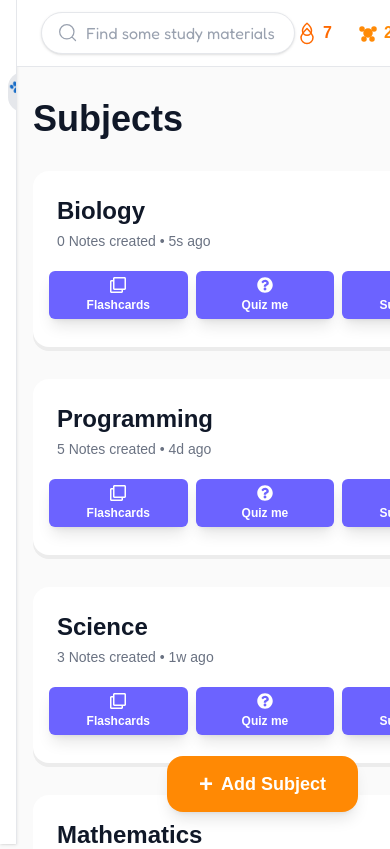
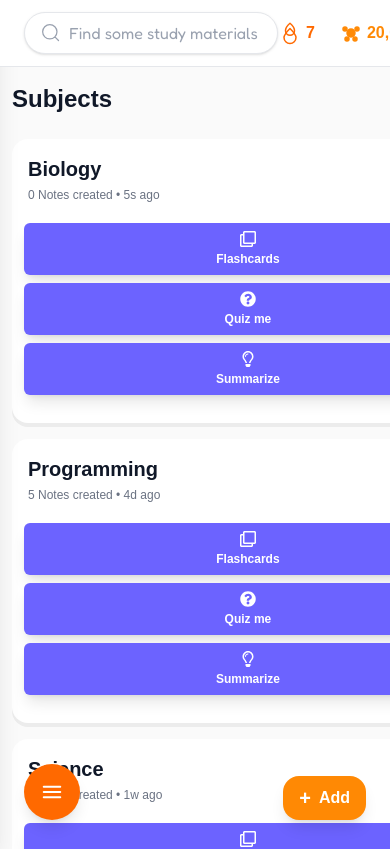
Before and after one commit to rdeniele/wisker-web, a Next.js app: page /subjects in a window 390 px wide. Shown: the top 849 px of the page. Built offline with nearby package versions, Linux system fonts and the light colour scheme.

Commit message:
feat: enhance Sidebar component with mobile support and improved styling

```diff
--- a/src/app/(authenticated)/subjects/page.tsx
+++ b/src/app/(authenticated)/subjects/page.tsx
@@ -16,16 +16,16 @@ function SubjectsPage() {
   const [openMenuId, setOpenMenuId] = useState<string | null>(null);
 
   return (
-    <div className="px-4 py-8">
+    <div className="px-3 sm:px-4 md:px-6 py-4 sm:py-6 md:py-8">
       {/* Header */}
-      <div className="flex items-center mb-8">
-        <h1 className="text-4xl font-extrabold text-gray-900 font-fredoka">
+      <div className="flex items-center mb-6 sm:mb-8">
+        <h1 className="text-2xl sm:text-3xl md:text-4xl font-extrabold text-gray-900 font-fredoka">
           Subjects
         </h1>
       </div>
 
       {/* Subject Cards as Grid */}
-      <div className="grid grid-cols-1 sm:grid-cols-2 lg:grid-cols-4 gap-8">
+      <div className="grid grid-cols-1 sm:grid-cols-2 lg:grid-cols-3 xl:grid-cols-4 gap-4 sm:gap-6 lg:gap-8">
         {subjects.map((subject) => (
           <div
             key={subject.id}
@@ -33,12 +33,12 @@ function SubjectsPage() {
             style={{ boxShadow: "0 4px 0 #ececec" }}
           >
             {/* Card header */}
-            <div className="flex items-start justify-between p-6 pb-2">
-              <div>
-                <div className="text-2xl font-extrabold text-gray-900 font-fredoka mb-1">
+            <div className="flex items-start justify-between p-4 sm:p-6 pb-2 gap-2">
+              <div className="flex-1 min-w-0">
+                <div className="text-xl sm:text-2xl font-extrabold text-gray-900 font-fredoka mb-1 break-words">
                   {subject.name}
                 </div>
-                <div className="text-gray-500 text-sm font-medium">
+                <div className="text-gray-500 text-xs sm:text-sm font-medium">
                   {subject.notes} Notes created &bull; {subject.time}
                 </div>
               </div>
@@ -47,10 +47,10 @@ function SubjectsPage() {
                 alt="cat reading"
                 width={80}
                 height={80}
-                className="w-20 h-20 object-contain -mt-6 -mr-2"
+                className="w-16 h-16 sm:w-20 sm:h-20 object-contain -mt-4 sm:-mt-6 -mr-1 sm:-mr-2 flex-shrink-0"
                 draggable={false}
               />
-              <div className="absolute top-4 right-4">
+              <div className="absolute top-3 sm:top-4 right-3 sm:right-4">
                 {openMenuId === String(subject.id) ? (
                   <OptionWidget
                     onView={() => {
@@ -83,23 +83,23 @@ function SubjectsPage() {
               </div>
             </div>
             {/* Card actions */}
-            <div className="flex gap-2 px-4 py-3 rounded-b-2xl mt-auto">
+            <div className="flex flex-col xs:flex-row gap-2 px-3 sm:px-4 py-3 rounded-b-2xl mt-auto">
               <button
-                className="flex-1 flex flex-col items-center justify-center text-white font-semibold py-1.5 rounded-md shadow-lg hover:shadow-xl text-sm transition active:scale-95 gap-1 bg-[#6c63ff] hover:bg-[#574fd6]"
+                className="flex-1 flex flex-col items-center justify-center text-white font-semibold py-2 sm:py-1.5 rounded-md shadow-lg hover:shadow-xl text-sm transition active:scale-95 gap-1 bg-[#6c63ff] hover:bg-[#574fd6]"
                 onClick={(e) => e.stopPropagation()}
               >
                 <FaRegClone className="text-base" />
                 <span className="text-xs">Flashcards</span>
               </button>
               <button
-                className="flex-1 flex flex-col items-center justify-center text-white font-semibold py-1.5 rounded-md shadow-lg hover:shadow-xl text-sm transition active:scale-95 gap-1 bg-[#6c63ff] hover:bg-[#574fd6]"
+                className="flex-1 flex flex-col items-center justify-center text-white font-semibold py-2 sm:py-1.5 rounded-md shadow-lg hover:shadow-xl text-sm transition active:scale-95 gap-1 bg-[#6c63ff] hover:bg-[#574fd6]"
                 onClick={(e) => e.stopPropagation()}
               >
                 <FaQuestionCircle className="text-base" />
                 <span className="text-xs">Quiz me</span>
               </button>
               <button
-                className="flex-1 flex flex-col items-center justify-center text-white font-semibold py-1.5 rounded-md shadow-lg hover:shadow-xl text-sm transition active:scale-95 gap-1 bg-[#6c63ff] hover:bg-[#574fd6]"
+                className="flex-1 flex flex-col items-center justify-center text-white font-semibold py-2 sm:py-1.5 rounded-md shadow-lg hover:shadow-xl text-sm transition active:scale-95 gap-1 bg-[#6c63ff] hover:bg-[#574fd6]"
                 onClick={(e) => e.stopPropagation()}
               >
                 <FaRegLightbulb className="text-base" />
@@ -112,10 +112,12 @@ function SubjectsPage() {
 
       {/* Add Subject Floating Button */}
       <button
-        className="fixed bottom-8 right-8 bg-orange-400 hover:bg-orange-500 text-white font-bold py-3 px-8 rounded-2xl shadow-lg flex items-center gap-2 text-lg z-50 transition active:scale-95"
+        className="fixed bottom-6 right-6 sm:bottom-8 sm:right-8 bg-orange-400 hover:bg-orange-500 text-white font-bold py-2 px-4 sm:py-3 sm:px-8 rounded-2xl shadow-lg flex items-center gap-2 text-base sm:text-lg z-50 transition active:scale-95"
         onClick={() => setShowModal(true)}
       >
-        <span className="text-2xl">+</span> Add Subject
+        <span className="text-xl sm:text-2xl">+</span>
+        <span className="hidden xs:inline">Add Subject</span>
+        <span className="inline xs:hidden">Add</span>
       </button>
 
       {/* Modal Overlay */}
--- a/src/components/Sidebar/Sidebar.tsx
+++ b/src/components/Sidebar/Sidebar.tsx
@@ -1,4 +1,5 @@
-import React from "react";
+"use client";
+import React, { useState } from "react";
 import Image from "next/image";
 
 // Example icons (Heroicons SVGs)
@@ -46,9 +47,47 @@ const navLinks = [
   { name: "Subjects", icon: <SubjectsIcon />, href: "/subjects" },
 ];
 
+const MenuIcon = () => (
+  <svg
+    xmlns="http://www.w3.org/2000/svg"
+    fill="none"
+    viewBox="0 0 24 24"
+    strokeWidth={2}
+    stroke="currentColor"
+    className="w-6 h-6"
+  >
+    <path
+      strokeLinecap="round"
+      strokeLinejoin="round"
+      d="M3.75 6.75h16.5M3.75 12h16.5m-16.5 5.25h16.5"
+    />
+  </svg>
+);
+
+const CloseIcon = () => (
+  <svg
+    xmlns="http://www.w3.org/2000/svg"
+    fill="none"
+    viewBox="0 0 24 24"
+    strokeWidth={2}
+    stroke="currentColor"
+    className="w-6 h-6"
+  >
+    <path
+      strokeLinecap="round"
+      strokeLinejoin="round"
+      d="M6 18L18 6M6 6l12 12"
+    />
+  </svg>
+);
+
 function Sidebar() {
+  const [isOpen, setIsOpen] = useState(false);
+
   return (
-    <aside className="group/sidebar sticky top-0 z-40 h-screen w-16 hover:w-56 bg-white flex flex-col py-6 px-2 hover:px-4 border-r border-gray-200 transition-all duration-300 ease-in-out overflow-x-hidden shadow-sm">
+    <>
+      {/* Desktop Sidebar - hidden on mobile/tablet */}
+      <aside className="hidden lg:flex group/sidebar sticky top-0 z-40 h-screen w-16 hover:w-56 bg-white flex-col py-6 px-2 hover:px-4 border-r border-gray-200 transition-all duration-300 ease-in-out overflow-x-hidden shadow-sm">
       {/* Logo */}
       <div className="flex items-center justify-center group-hover/sidebar:justify-start gap-2 mb-4 transition-all duration-300">
         <Image
@@ -103,6 +142,81 @@ function Sidebar() {
         ))}
       </nav>
     </aside>
+
+      {/* Mobile/Tablet FAB */}
+      <button
+        onClick={() => setIsOpen(true)}
+        className="lg:hidden fixed bottom-6 left-6 z-50 w-14 h-14 bg-orange-500 hover:bg-orange-600 text-white rounded-full shadow-lg flex items-center justify-center transition-all duration-200 active:scale-95"
+        aria-label="Open menu"
+      >
+        <MenuIcon />
+      </button>
+
+      {/* Mobile/Tablet Overlay */}
+      {isOpen && (
+        <div
+          className="lg:hidden fixed inset-0 bg-black/50 z-50 backdrop-blur-sm"
+          onClick={() => setIsOpen(false)}
+        />
+      )}
+
+      {/* Mobile/Tablet Sidebar Drawer */}
+      <aside
+        className={`lg:hidden fixed top-0 left-0 z-50 h-screen w-64 bg-white flex flex-col py-6 px-4 border-r border-gray-200 shadow-xl transform transition-transform duration-300 ease-in-out ${
+          isOpen ? "translate-x-0" : "-translate-x-full"
+        }`}
+      >
+        {/* Close button */}
+        <button
+          onClick={() => setIsOpen(false)}
+          className="absolute top-4 right-4 w-8 h-8 flex items-center justify-center text-gray-600 hover:text-gray-900 hover:bg-gray-100 rounded-lg transition-colors"
+          aria-label="Close menu"
+        >
+          <CloseIcon />
+        </button>
+
+        {/* Logo */}
+        <div className="flex items-center justify-start gap-2 mb-4">
+          <Image
+            src="/images/wiskyer_icon_text.png"
+            alt="Wisker Logo"
+            width={140}
+            height={32}
+            className="h-8 w-auto"
+            priority
+          />
+        </div>
+
+        {/* User Info */}
+        <div className="flex items-center gap-3 mb-4">
+          <div className="w-10 h-10 rounded-full bg-gray-200 flex items-center justify-center">
+            <span className="text-2xl">🐾</span>
+          </div>
+          <div className="flex flex-col">
+            <div className="font-semibold text-gray-800">Student</div>
+            <div className="text-xs text-gray-500">Wisker User</div>
+          </div>
+        </div>
+
+        {/* Divider */}
+        <div className="border-t border-gray-200 mb-6" />
+
+        {/* Navigation */}
+        <nav className="flex-1 flex flex-col gap-2">
+          {navLinks.map((link) => (
+            <a
+              key={link.name}
+              href={link.href}
+              onClick={() => setIsOpen(false)}
+              className="flex items-center gap-3 px-3 py-3 rounded-lg text-gray-700 hover:bg-orange-50 hover:text-orange-600 font-medium transition-all duration-200"
+            >
+              <span className="w-6 h-6 shrink-0">{link.icon}</span>
+              <span className="ml-2">{link.name}</span>
+            </a>
+          ))}
+        </nav>
+      </aside>
+    </>
   );
 }
 
```
